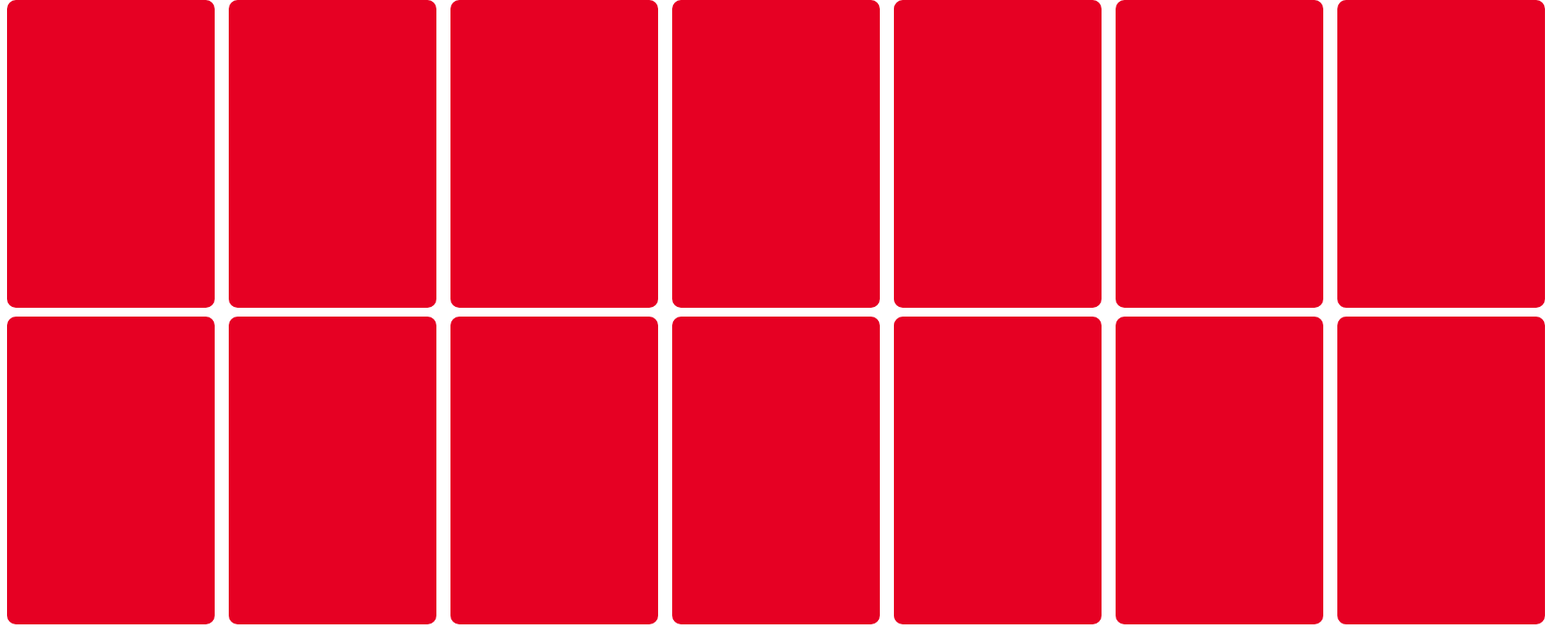
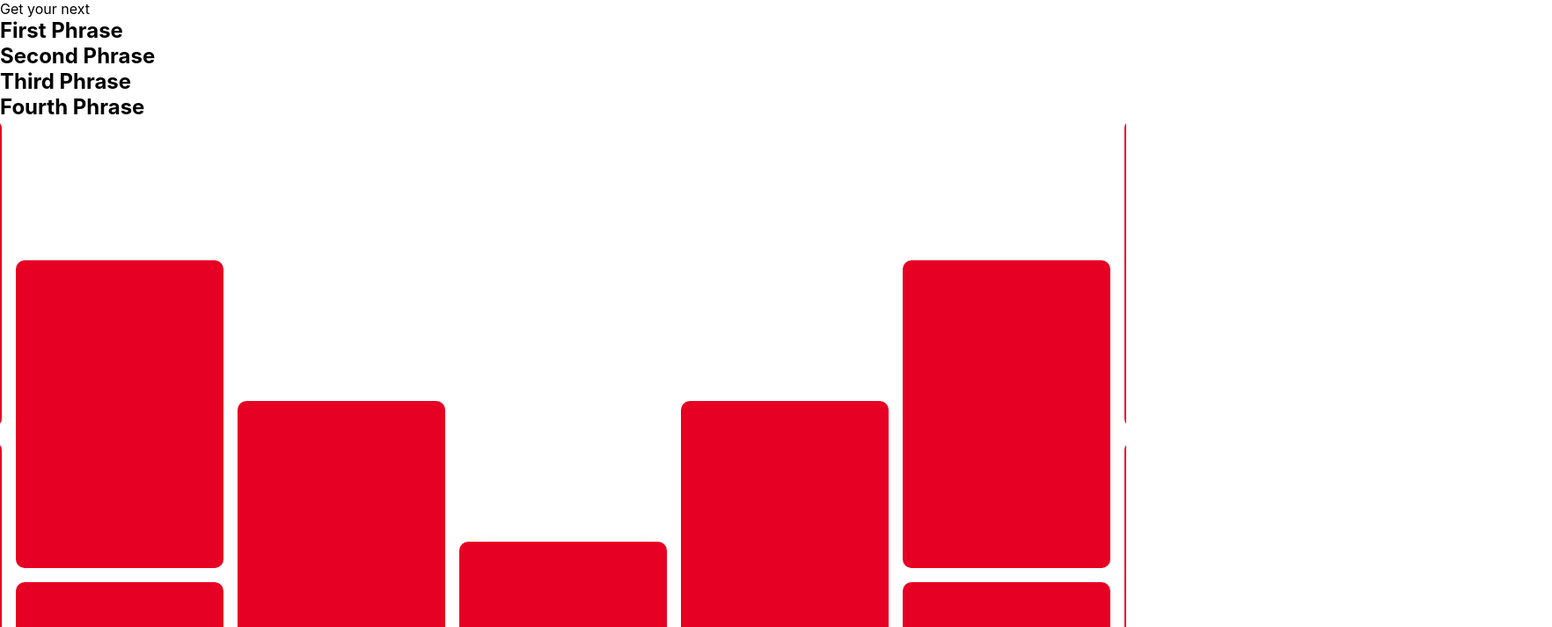
Before and after one commit to marcelosperalta/ui_clone_pinterest, a plain HTML site: page index.html in a window 1280 px wide. Shown: the top 713 px of the page at 88% size, 1764 px wide, since content can reach past the window. Drawn offline with Linux system fonts and the light colour scheme.

Commit message:
pinterest

```diff
--- a/index.html
+++ b/index.html
@@ -11,6 +11,19 @@
 
 </head>
 <body>
+    <div class="heading">
+        <div class="presentation">
+            <span class="text">Get your next</span>
+            <div class="wrapper">
+                <h2>First Phrase</h2>
+                <h2>Second Phrase</h2>
+                <h2>Third Phrase</h2>
+                <h2>Fourth Phrase</h2>
+            </div>
+        </div>
+    </div>
+
+    <div class="grid-container">
         <div class="grid">
             <div class="column">
                 <div class="item"></div>
@@ -62,5 +75,6 @@
             <div class="item"></div>
             </div>
         </div>
+    </div>
 </body>
 </html>
--- a/styles/_grid.scss
+++ b/styles/_grid.scss
@@ -1,3 +1,10 @@
+.grid-container {
+    display: flex;
+    flex-direction: column;
+    align-items: center;
+    overflow: hidden;
+}
+
 .grid {
     display: grid;
     -ms-grid-columns: repeat(7, 252px);
@@ -9,6 +16,28 @@
     display: flex;
     flex-direction: column;
     align-items: center;
+
+    &:nth-child(1) {
+        margin-top: 0;
+    }
+    &:nth-child(2) {
+        margin-top: 160px;
+    }
+    &:nth-child(3) {
+        margin-top: 320px;
+    }
+    &:nth-child(4) {
+        margin-top: 480px;
+    }
+    &:nth-child(5) {
+        margin-top: 320px;
+    }
+    &:nth-child(6) {
+        margin-top: 160px;
+    }
+    &:nth-child(7) {
+        margin-top: 0px;
+    }
 }
 
 .item {
@@ -19,5 +48,5 @@
 }
 
 .item:not(:first-child) {
-    margin-top: 10px;
+    margin-top: 16px;
 }
```
Also changed, not shown: styles/styles.css, 1 other file. Lines whose indentation alone changed are shown as unchanged.
